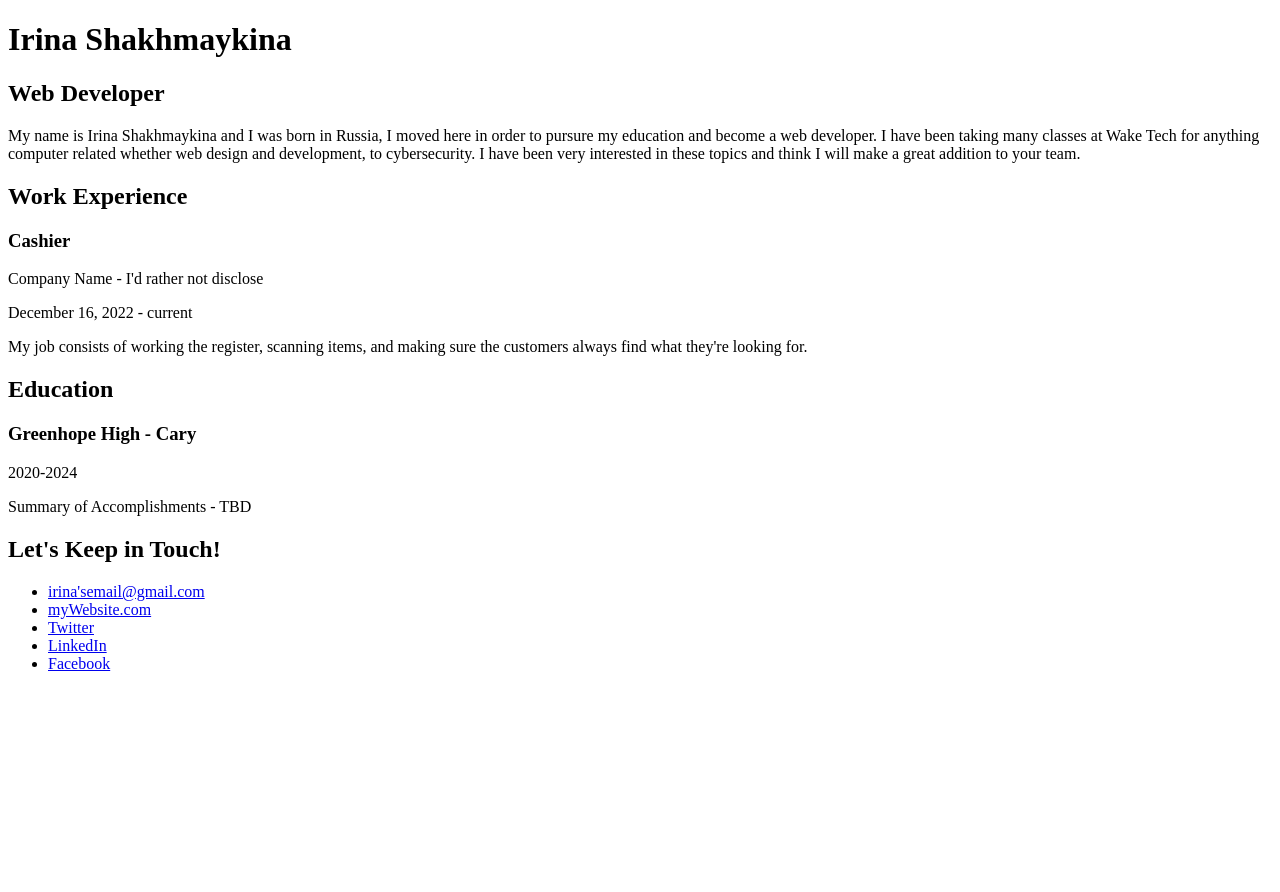
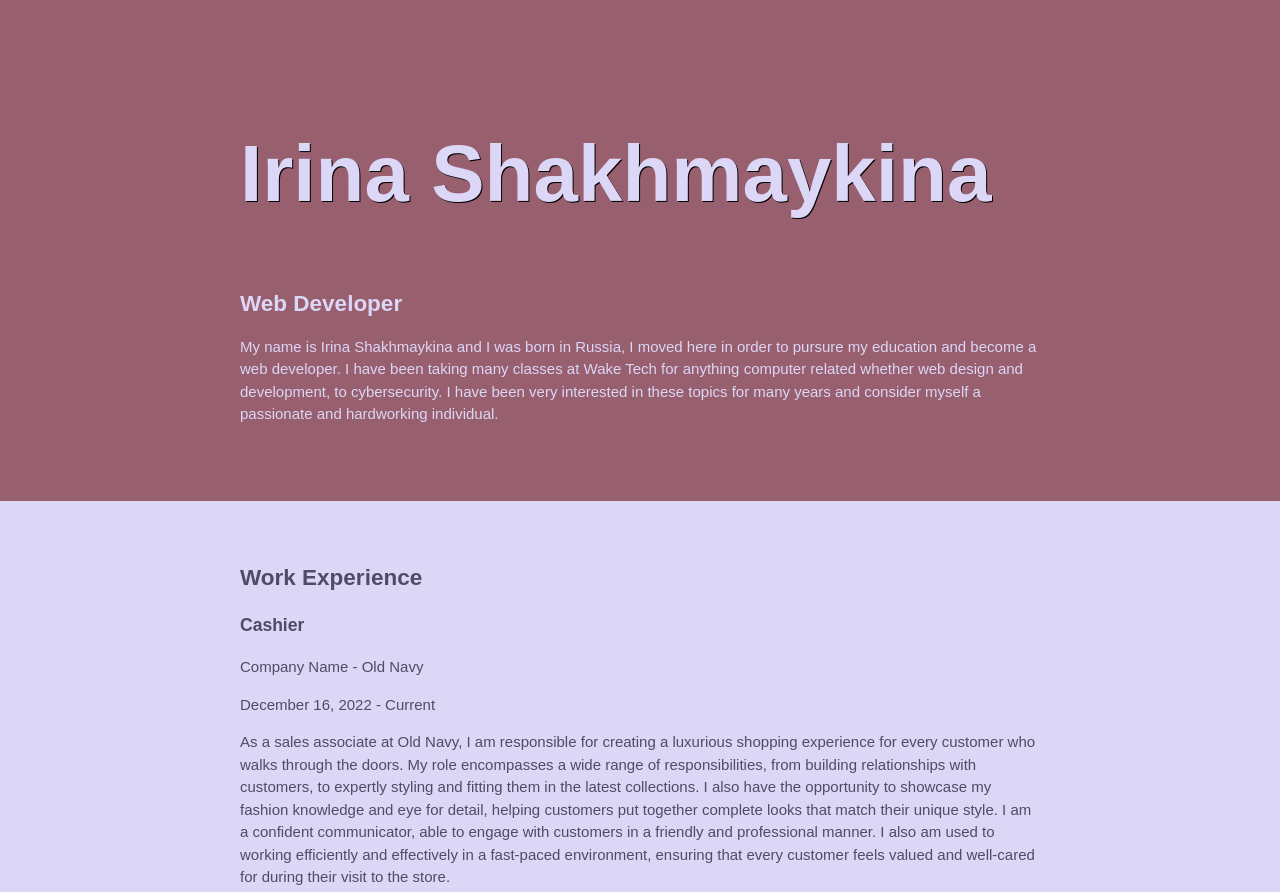
Before and after one commit to irinashakhmaykina/Assignment3Start, a plain HTML site: page index.html in a window 1280 px wide. Shown: the top 892 px of the page. Before the commit the page ends 800 px from the top, so only its background shows below. Drawn offline with Linux system fonts and the light colour scheme.

Commit message:
added css

```diff
--- a/index.html
+++ b/index.html
@@ -4,56 +4,62 @@
     <meta charset="UTF-8">
     <meta name="viewport" content="width=device-width, initial-scale=1.0">
     <title>Resume</title>
+
+    <link rel="stylesheet"  href="indexCSS.css">
   </head>
   <body>
     <main>
       <!-- ***********************  ABOUT / PROFILE  *********************** -->
       <header>
+      <div class = "content-wrap">
         <h1>Irina Shakhmaykina</h1>
         <h2>Web Developer</h2>
 
-        <p>My name is Irina Shakhmaykina and I was born in Russia, I moved here in order to pursure my education and become a web developer. I have been taking many classes at Wake Tech for anything computer related whether web design and development, to cybersecurity. I have been very interested in these topics and think I will make a great addition to your team.</p>
+        <p>My name is Irina Shakhmaykina and I was born in Russia, I moved here in order to pursure my education and become a web developer. I have been taking many classes at Wake Tech for anything computer related whether web design and development, to cybersecurity. I have been very interested in these topics for many years and consider myself a passionate and hardworking individual.</p>
+      </div>
       </header>
 
-      <!-- ********************  PROJECTS / PORTFOLIO  ********************* -->
-      <section>
 
 
-        <!-- Copy the whole <section> block to add more projects. -->
-
-        <!-- End of Project block. -->
-      </section>
-
       <!-- ***********************  WORK EXPERIENCE  *********************** -->
-      <section>
+      <section class = "work">
+        <div class = "content-wrap">
         <h2>Work Experience</h2>
 
 
         <!-- Copy this whole <section> block to add more jobs. -->
         <section>
           <h3>Cashier</h3>
-          <p>Company Name - I'd rather not disclose</p>
-          <p>December 16, 2022 - current</p>
-          <p>My job consists of working the register, scanning items, and making sure the customers always find what they're looking for.</p>
+          <p>Company Name - Old Navy</p>
+          <p>December 16, 2022 - Current</p>
+          <p>As a sales associate at Old Navy, I am responsible for creating a luxurious shopping experience for every customer who walks through the doors. My role encompasses a wide range of responsibilities, from building relationships with customers, to expertly styling and fitting them in the latest collections. I also have the opportunity to showcase my fashion knowledge and eye for detail, helping customers put together complete looks that match their unique style. I am a confident communicator, able to engage with customers in a friendly and professional manner. I also am used to working efficiently and effectively in a fast-paced environment, ensuring that every customer feels valued and well-cared for during their visit to the store.
+          </p>
         </section>
         <!-- End of Job block. -->
+      </div>
       </section>
 
       <!-- ******************  EDUCATION & CERTIFICATIONS ****************** -->
-      <section>
+      <section class = "education">
+        <div class = "content-wrap">
         <h2>Education</h2>
 
         <!-- Copy this whole <section> block to add more schools. -->
-        <section>
+        <section class = "school">
           <h3>Greenhope High - Cary</h3>
           <p>2020-2024</p>
-          <p>Summary of Accomplishments - TBD</p>
+          <p>Summary of Accomplishments - Active member of Key Club where we volunteer to help the community, secretary of the Biochemistry Club in which we teach fellow students about the subject of biochemistry, member of the Women in Computer Science club, 1st violin in the Greenhope orchestra</p>
+          <p>GPA - 4.0</p>
+          <p>Current or previous AP classes - AP Computer Science Principles, AP Computer Science A, AP Language and Composition, AP Environmental Science, AP United States History, AP Psychology, AP US Government and Politics</p>
+          <p>Languages - English (fluent), Russian (fluent), Latin I-III</p>
         </section>
         <!-- End of School block. -->
+      </div>
       </section>
 
       <!-- *****************  CONTACT INFO / SOCIAL MEDIA  ***************** -->
       <footer>
+        <div class = "content-wrap">
         <h2>Let's Keep in Touch!</h2>
 
         <!-- Social media and contact links. Add or remove any networks. -->
@@ -64,6 +70,7 @@
           <li><a href="#" target="_blank">LinkedIn</a></li>
           <li><a href="#" target="_blank">Facebook</a></li>
         </ul>
+      </div>
       </footer>
     </main>
   </body>
--- /dev/null
+++ b/indexCSS.css
@@ -0,0 +1,101 @@
+/*p{
+    font-family:Arial, Helvetica, sans-serif;
+    padding: auto;
+    display: block;
+
+}
+
+h1{
+    font-family:Arial, Helvetica, sans-serif;
+    color: black;
+    text-align: center;
+    display: block;
+    background-color: pink;
+}
+
+h2{
+    font-family:Arial, Helvetica, sans-serif;
+    color: rgb(255, 122, 144);
+    text-align: center;
+    text-decoration: underline;
+    padding: 30px;
+}
+
+h3{
+    font-family:Arial, Helvetica, sans-serif;
+    color: black;
+}
+*/
+
+/*pallete
+
+purple: #4E4C67
+rose: #985F6F
+pink: #B4869F
+violet:#A6B1E1
+lavender: #DCD6F7
+
+*/
+
+html{
+    box-sizing: border-box;
+}
+
+*, *:before, *:after{
+    box-sizing: inherit;
+}
+
+body{
+    background-color: #4E4C67;
+    color: #DCD6F7;
+    margin: 0;
+    padding: 0;
+    font-family: 'Red Hat Display', sans-serif;
+    font-size: 15px;
+    line-height: 1.5;
+}
+
+header{
+    background-color: #985F6F;
+    font-family:Arial, Helvetica, sans-serif;
+    color: #DCD6F7;
+    display: block;
+}
+
+.work{
+    background: #DCD6F7;
+    color:#4E4C67;
+}
+
+.education{
+    background: #A6B1E1;
+    color:#4E4C67;
+}
+
+footer{
+    background: #B4869F;
+    color: #DCD6F7;
+}
+
+a{
+    color: black;
+}
+
+a:hover{
+    text-decoration: none;
+}
+
+.content-wrap{
+    width: 800px;
+    margin: 0 auto;
+    padding: 60px 0;
+}
+
+h1{
+    font-size: 80px;
+    text-shadow: 1px 1px black;
+}
+
+h2{
+    margin: 0;
+}
```
